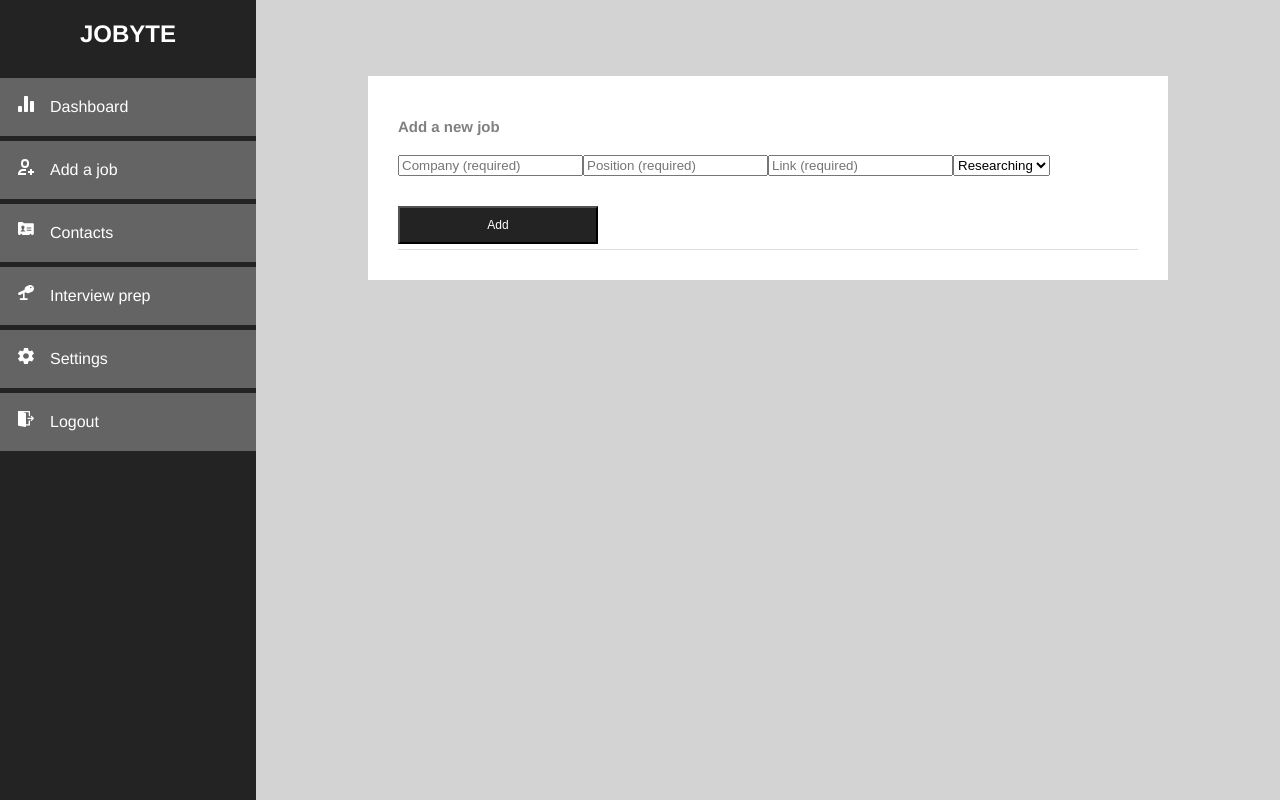
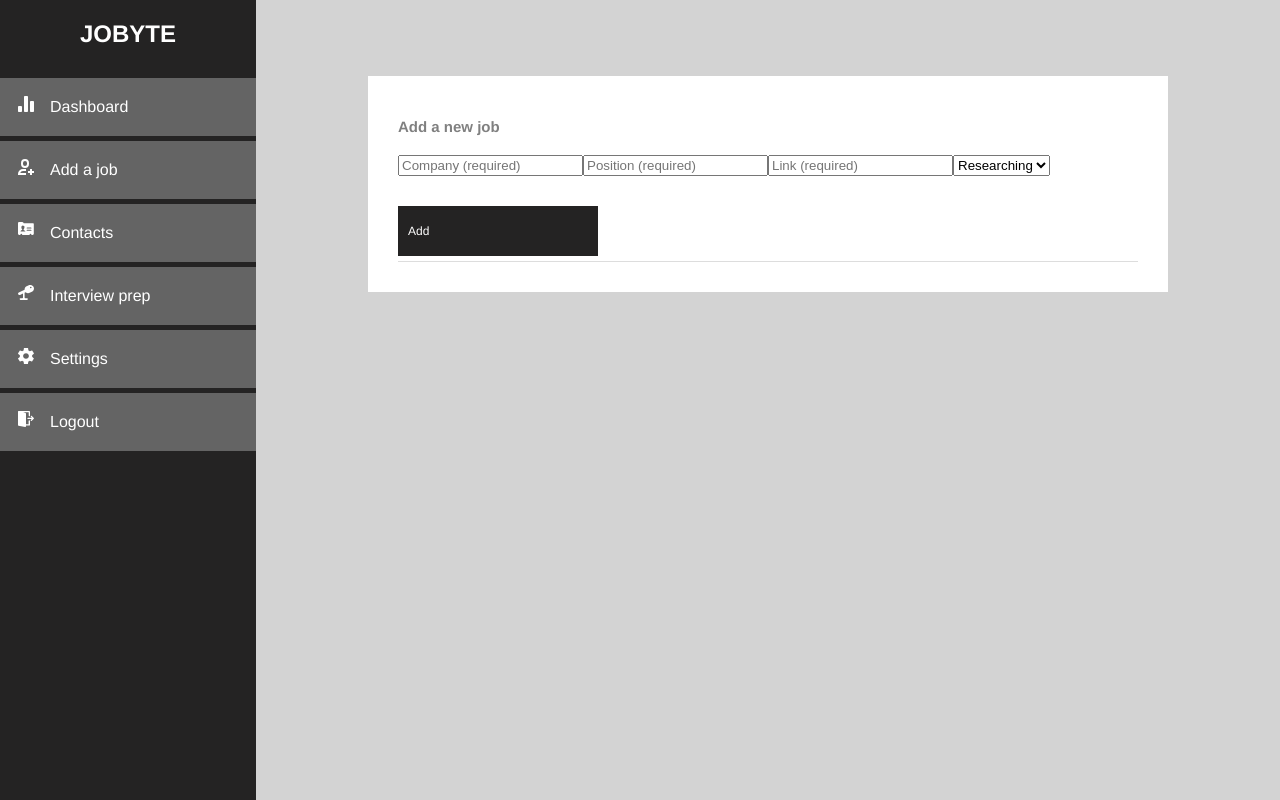
Before and after one commit to johncordano/JoByte, a React (Create React App) app in the folder client/: page /job/new in a window 1280 px wide. Built offline with nearby package versions, Linux system fonts and the light colour scheme; no server answers.

Commit message:
cleaning up old code

```diff
--- a/client/src/components/AddJob.js
+++ b/client/src/components/AddJob.js
@@ -5,13 +5,17 @@ import Navbar from './Navbar';
 
 
 class AddJob extends Component {
-  state = {
+  constructor(props) {
+    super(props);
+    this.state = {
       job: [],
       company: '',
       position: '',
       link: '',
       status: ''
     };
+  }
+
 
   componentDidMount() {
     this.loadJob();
@@ -45,6 +49,7 @@ class AddJob extends Component {
   };
 
   render() {
+    console.log(this.props.history)
     return (
       <div>
         <Navbar />
@@ -79,12 +84,11 @@ class AddJob extends Component {
                   <option value="Applied">Applied</option>
                   <option value="Interviewing">Interviewing</option>
                </select>
-              <Link to='/'>
-                <button
+              <Link
+                  to='/'
                   className="add-btn"
                   onClick={this.handleFormSubmit}>
                   Add
-                </button>
               </Link>
             </form>
           </div>
```
Also changed, not shown: client/src/App.js (+1 -24 lines). Lines whose indentation alone changed are shown as unchanged.
